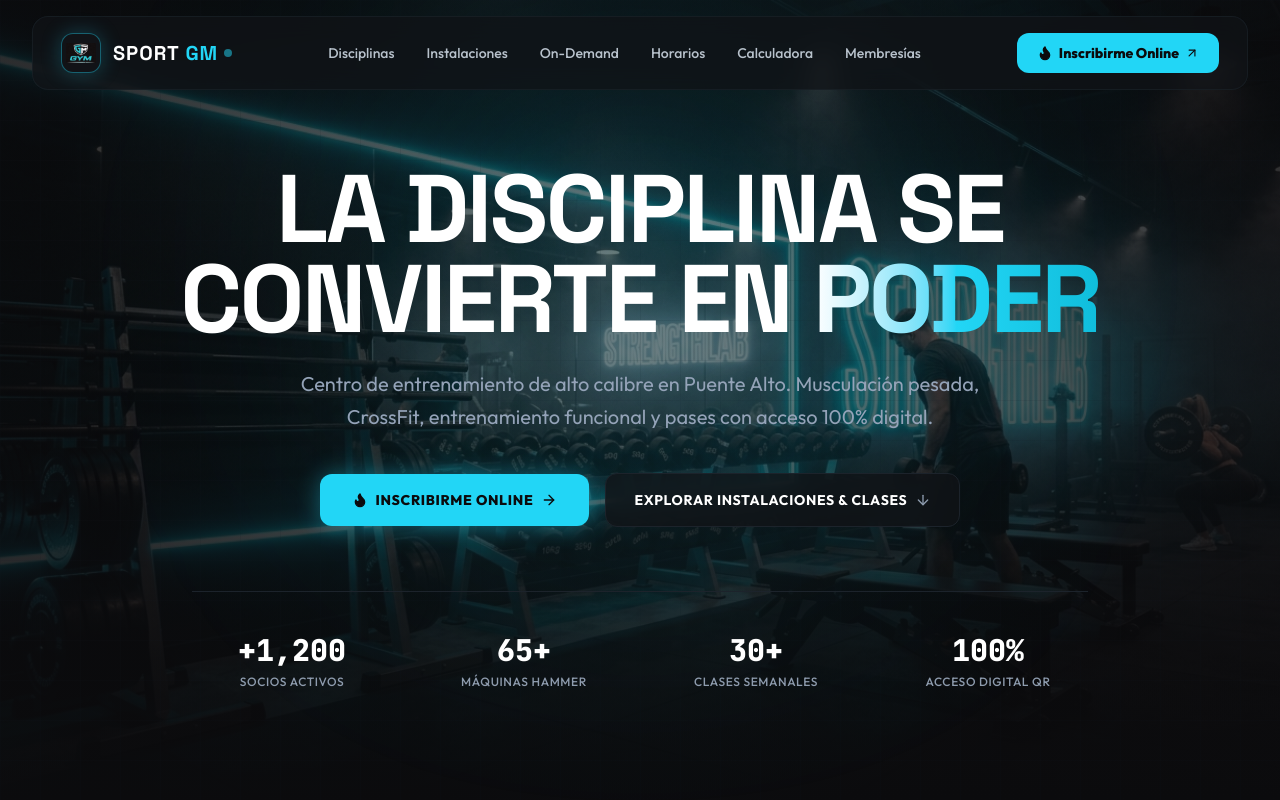
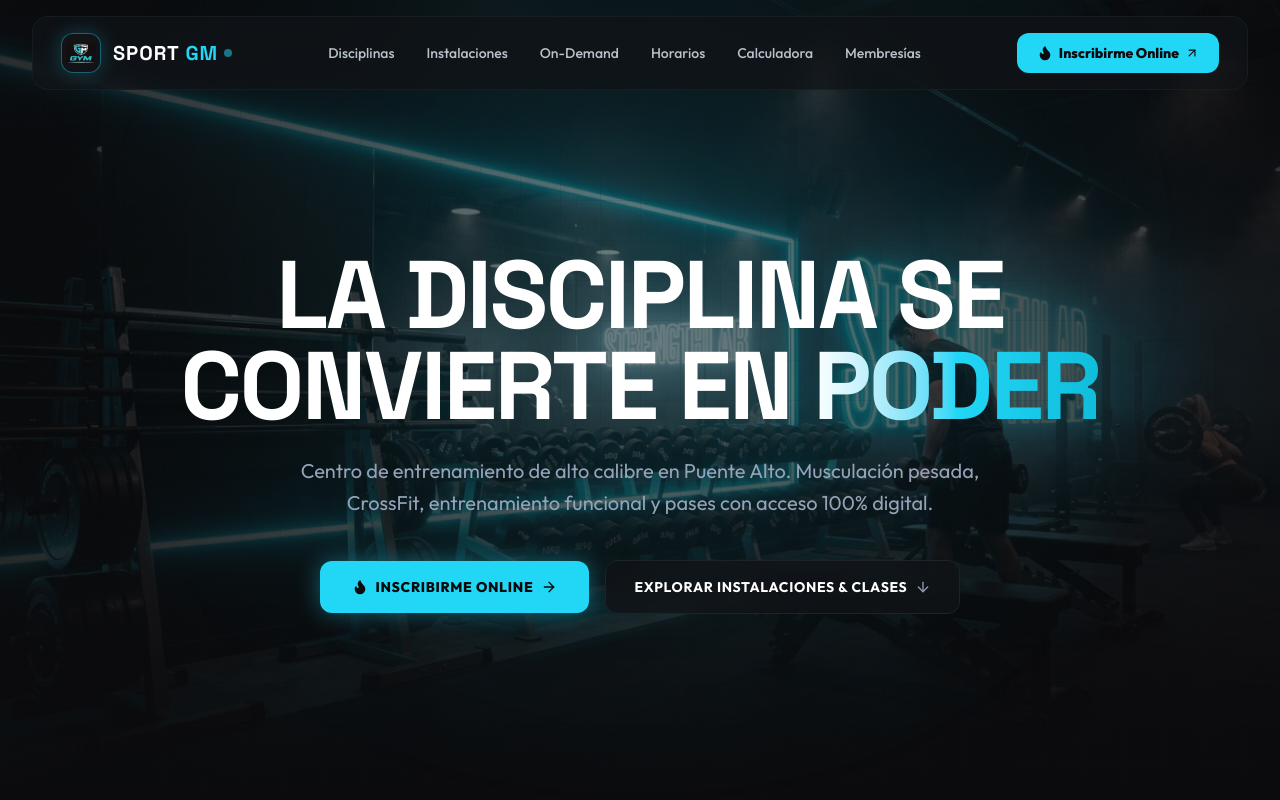
Before and after one commit to xKodda/gymGMgarate, a Next.js app: page / in a window 1280 px wide. Shown: the top 800 px of the page. Built offline with nearby package versions, Linux system fonts and the light colour scheme.

Commit message:
refactor: eliminacion completa de franja de metricas en hero y optimizacion de imagenes

```diff
--- a/src/components/Footer.tsx
+++ b/src/components/Footer.tsx
@@ -86,6 +86,7 @@ export default function Footer({
                     src="/images/logo.jpg"
                     alt="Sport GM Gym Logo"
                     fill
+                    sizes="40px"
                     className="object-contain"
                   />
                 </div>
--- a/src/components/Navbar.tsx
+++ b/src/components/Navbar.tsx
@@ -68,6 +68,7 @@ export default function Navbar({
                     alt="Sport GM Gym Logo"
                     fill
                     priority
+                    sizes="40px"
                     className="object-contain"
                   />
                 </div>
--- a/src/components/Preloader.tsx
+++ b/src/components/Preloader.tsx
@@ -78,6 +78,7 @@ export default function Preloader({ onComplete }: { onComplete?: () => void }) {
                   alt="Sport GM Gym Logo"
                   fill
                   priority
+                  sizes="128px"
                   className="object-contain"
                 />
               </div>
--- a/src/components/ScrollZoomHero.tsx
+++ b/src/components/ScrollZoomHero.tsx
@@ -47,7 +47,6 @@ export default function ScrollZoomHero({
           alt="Sport GM Gym Puente Alto - Centro de Alto Rendimiento"
           fill
           priority
-          quality={90}
           sizes="100vw"
           className="object-cover object-center"
         />
@@ -94,7 +93,7 @@ export default function ScrollZoomHero({
           initial={{ opacity: 0, scale: 0.96 }}
           animate={{ opacity: 1, scale: 1 }}
           transition={{ duration: 0.7, delay: 0.3 }}
-          className="flex flex-col sm:flex-row items-center gap-3 sm:gap-4 w-full sm:w-auto mb-12 sm:mb-16 px-2 sm:px-0"
+          className="flex flex-col sm:flex-row items-center gap-3 sm:gap-4 w-full sm:w-auto px-2 sm:px-0"
         >
           <button
             onClick={() => {
@@ -119,50 +118,6 @@ export default function ScrollZoomHero({
           </button>
         </motion.div>
 
-        {/* Quick Stats Strip */}
-        <motion.div
-          initial={{ opacity: 0, y: 20 }}
-          animate={{ opacity: 1, y: 0 }}
-          transition={{ duration: 0.8, delay: 0.4 }}
-          className="grid grid-cols-2 sm:grid-cols-4 gap-3 sm:gap-8 max-w-4xl w-full pt-6 sm:pt-8 border-t border-[#1C232B] text-center"
-        >
-          <div className="p-1 sm:p-2">
-            <span className="block text-xl sm:text-3xl font-black text-white font-mono">
-              +1,200
-            </span>
-            <span className="text-[10px] sm:text-xs text-[#8E9CAE] uppercase tracking-wider font-medium">
-              Socios Activos
-            </span>
-          </div>
-
-          <div className="p-1 sm:p-2">
-            <span className="block text-xl sm:text-3xl font-black text-white font-mono">
-              65+
-            </span>
-            <span className="text-[10px] sm:text-xs text-[#8E9CAE] uppercase tracking-wider font-medium">
-              Máquinas Hammer
-            </span>
-          </div>
-
-          <div className="p-1 sm:p-2">
-            <span className="block text-xl sm:text-3xl font-black text-white font-mono">
-              30+
-            </span>
-            <span className="text-[10px] sm:text-xs text-[#8E9CAE] uppercase tracking-wider font-medium">
-              Clases Semanales
-            </span>
-          </div>
-
-          <div className="p-1 sm:p-2">
-            <span className="block text-xl sm:text-3xl font-black text-white font-mono">
-              100%
-            </span>
-            <span className="text-[10px] sm:text-xs text-[#8E9CAE] uppercase tracking-wider font-medium">
-              Acceso Digital QR
-            </span>
-          </div>
-        </motion.div>
-
       </div>
     </section>
   );
```
